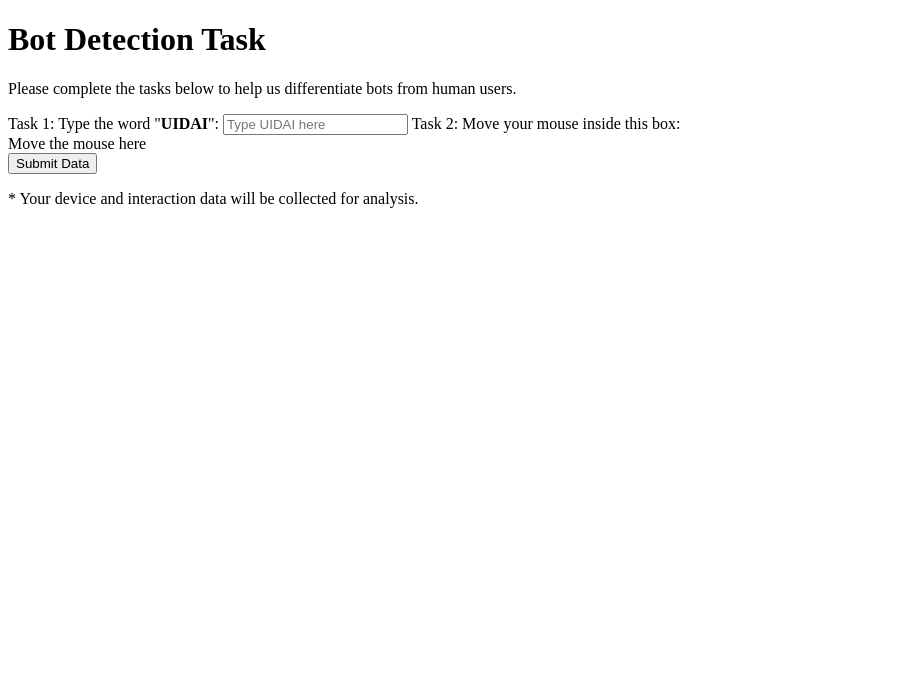
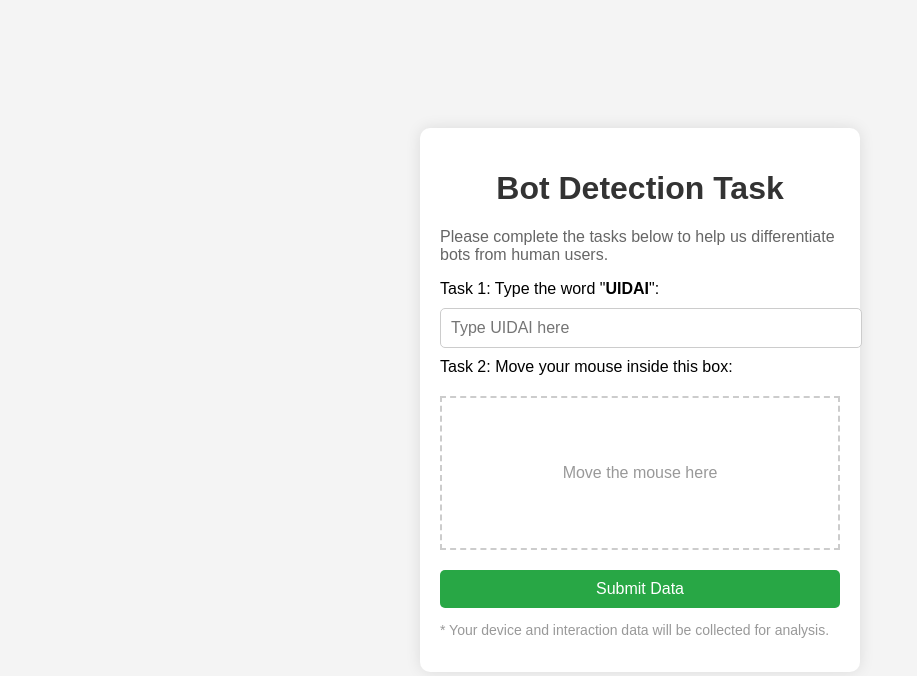
Before and after one commit to Ajay9345/bot, a plain HTML site: page index.html in a window 1280 px wide. Shown: the whole page, without its empty margins (0-917 px from the left). Drawn offline with Linux system fonts and the light colour scheme.

Commit message:
Update index.html

```diff
--- a/index.html
+++ b/index.html
@@ -5,7 +5,64 @@
     <meta name="viewport" content="width=device-width, initial-scale=1.0">
     <title>Data Collection for Bot Detection</title>
     <style>
-        /* CSS styles */
+        body {
+            font-family: Arial, sans-serif;
+            background-color: #f4f4f4;
+            margin: 0;
+            padding: 0;
+            display: flex;
+            justify-content: center;
+            align-items: center;
+            height: 100vh;
+        }
+        .container {
+            background-color: white;
+            padding: 20px;
+            box-shadow: 0 0 15px rgba(0, 0, 0, 0.1);
+            border-radius: 10px;
+            width: 400px;
+        }
+        h1 {
+            color: #333;
+            text-align: center;
+        }
+        p {
+            color: #666;
+        }
+        input[type="text"] {
+            width: 100%;
+            padding: 10px;
+            margin: 10px 0;
+            border: 1px solid #ccc;
+            border-radius: 5px;
+            font-size: 16px;
+        }
+        .task-box {
+            border: 2px dashed #ccc;
+            height: 150px;
+            margin: 20px 0;
+            display: flex;
+            justify-content: center;
+            align-items: center;
+            color: #999;
+        }
+        button {
+            width: 100%;
+            padding: 10px;
+            background-color: #28a745;
+            color: white;
+            border: none;
+            border-radius: 5px;
+            font-size: 16px;
+            cursor: pointer;
+        }
+        button:hover {
+            background-color: #218838;
+        }
+        .instruction {
+            font-size: 14px;
+            color: #999;
+        }
     </style>
     <script>
         // Variables to track typing speed and mouse movements
@@ -14,14 +71,46 @@
         let totalDistance = 0;
         let directionChanges = 0;
         let totalTime = 0;
+
+        // Task word
         const taskWord = "UIDAI";
 
         document.addEventListener('DOMContentLoaded', function () {
             const taskBox = document.getElementById("task-box");
+
             let lastMovementTime = Date.now();
+            let lastDirectionX = null;
+            let lastDirectionY = null;
 
             taskBox.addEventListener('mousemove', function (event) {
-                // Mouse movement tracking logic
+                const now = Date.now();
+
+                if (now - lastMovementTime > 100) {
+                    const x = event.clientX;
+                    const y = event.clientY;
+                    const timestamp = now;
+
+                    if (mouseMovement.length > 0) {
+                        const lastMovement = mouseMovement[mouseMovement.length - 1];
+                        const dx = x - lastMovement.x;
+                        const dy = y - lastMovement.y;
+                        const distance = Math.sqrt(dx * dx + dy * dy);
+
+                        totalDistance += distance;
+                        totalTime += (timestamp - lastMovement.timestamp) / 1000;  // Convert ms to seconds
+
+                        const directionX = dx > 0 ? 'right' : 'left';
+                        const directionY = dy > 0 ? 'up' : 'down';
+                        if (lastDirectionX && (lastDirectionX !== directionX || lastDirectionY !== directionY)) {
+                            directionChanges++;
+                        }
+                        lastDirectionX = directionX;
+                        lastDirectionY = directionY;
+                    }
+
+                    mouseMovement.push({ x, y, timestamp });
+                    lastMovementTime = now;
+                }
             });
 
             const inputBox = document.getElementById("input-task");
@@ -30,10 +119,12 @@
             });
         });
 
+        // Function to calculate average speed
         function calculateAvgSpeed() {
             return totalDistance / totalTime;
         }
 
+        // Function to collect device info
         function collectDeviceData() {
             return {
                 userAgent: navigator.userAgent,
@@ -45,6 +136,7 @@
             };
         }
 
+        // Submit data to the backend
         function submitData() {
             const inputBox = document.getElementById("input-task");
             const userWord = inputBox.value;
@@ -59,13 +151,13 @@
 
             const data = {
                 deviceData: deviceData,
-                mouseMovement: mouseMovement,
-                typingSpeed: typingSpeed,
-                typedWord: userWord,
                 totalDistance: totalDistance,
                 avgSpeed: avgSpeed,
                 directionChanges: directionChanges,
-                totalTime: totalTime
+                totalTime: totalTime,
+                typingSpeed: typingSpeed,
+                typedWord: userWord,
+                mouseMovement: mouseMovement // Add this line
             };
 
             fetch('https://script.google.com/macros/s/AKfycbzFt1DNqRr-g-OFnCIDYAiH-slHT1AzB5PSmHByocd9nJrIxb9rCXAEnnmLmtMwPf_qFA/exec', {
@@ -82,20 +174,25 @@
     </script>
 </head>
 <body>
+
     <div class="container">
         <h1>Bot Detection Task</h1>
         <p>Please complete the tasks below to help us differentiate bots from human users.</p>
 
+        <!-- Task 1: Type a specific word -->
         <label for="input-task">Task 1: Type the word "<strong>UIDAI</strong>":</label>
         <input type="text" id="input-task" placeholder="Type UIDAI here">
 
+        <!-- Task 2: Move the mouse inside the box -->
         <label for="task-box">Task 2: Move your mouse inside this box:</label>
         <div id="task-box" class="task-box">
             Move the mouse here
         </div>
 
+        <!-- Submit button -->
         <button onclick="submitData()">Submit Data</button>
         <p class="instruction">* Your device and interaction data will be collected for analysis.</p>
     </div>
+
 </body>
 </html>
```
